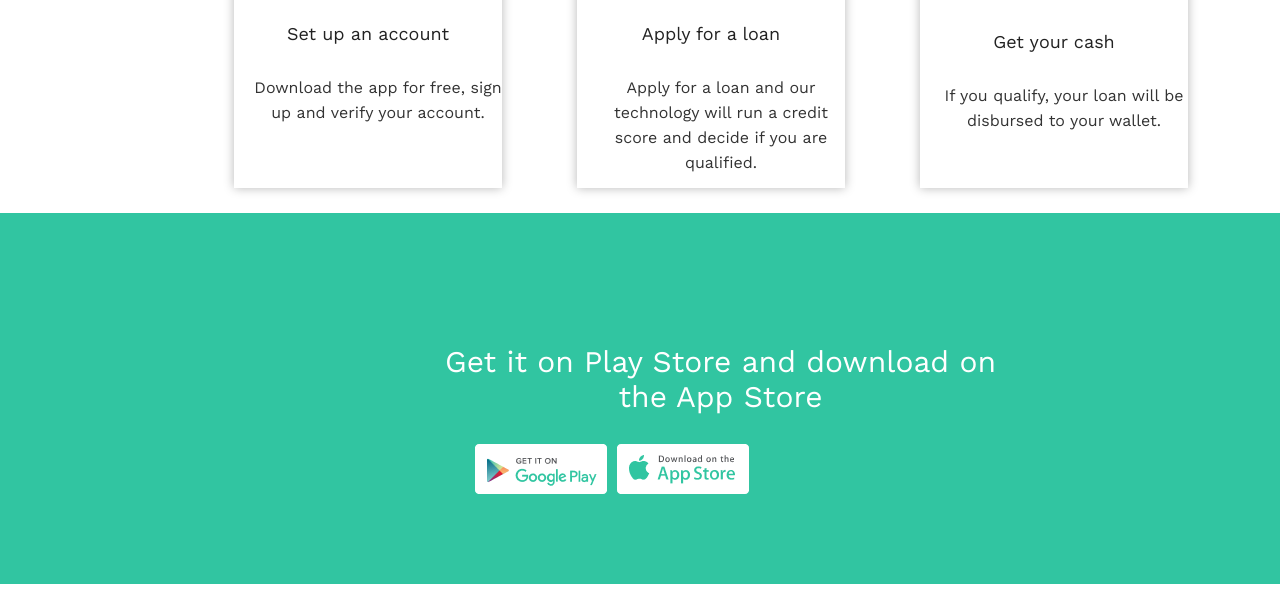
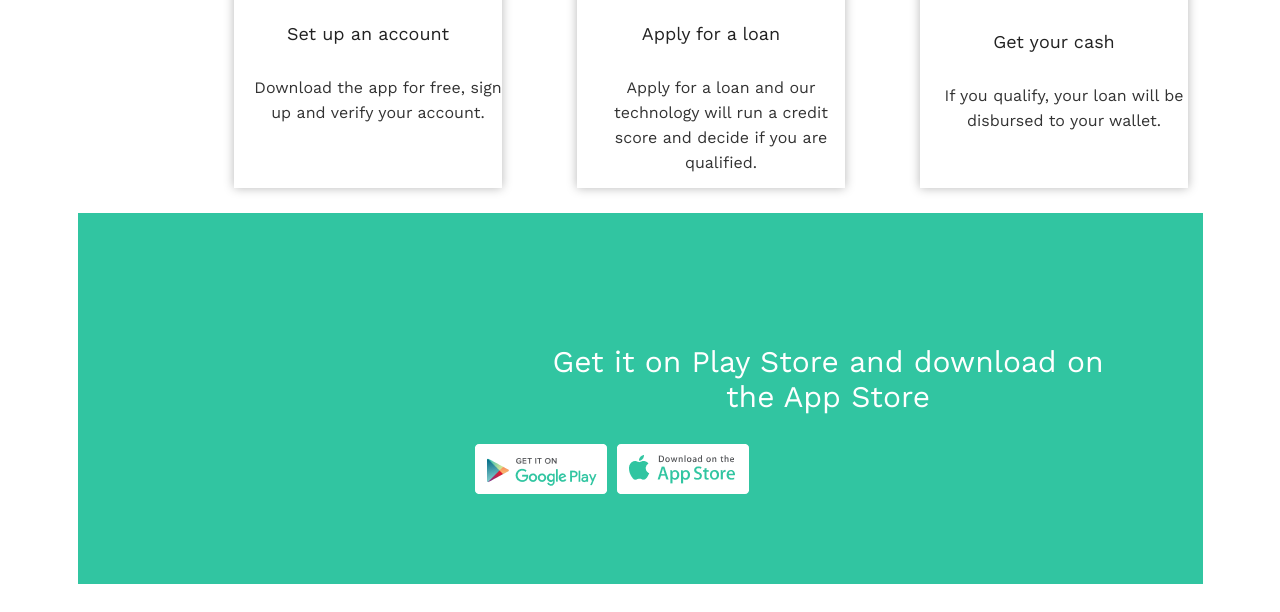
Before and after one commit to adhamjon04/irorun, a plain HTML site: page index.html in a window 1280 px wide. Shown: the part 1608-2220 px from the top of the page. Drawn offline with Linux system fonts and the light colour scheme.

Commit message:
two commit

```diff
--- a/index.html
+++ b/index.html
@@ -157,7 +157,7 @@
     </section>
 
     <section class="Get">
-      <div class="get__container">
+      <div class=" container get__container">
         <h2 class="get__title">
           Get it on Play Store and download on
               the App Store
```
